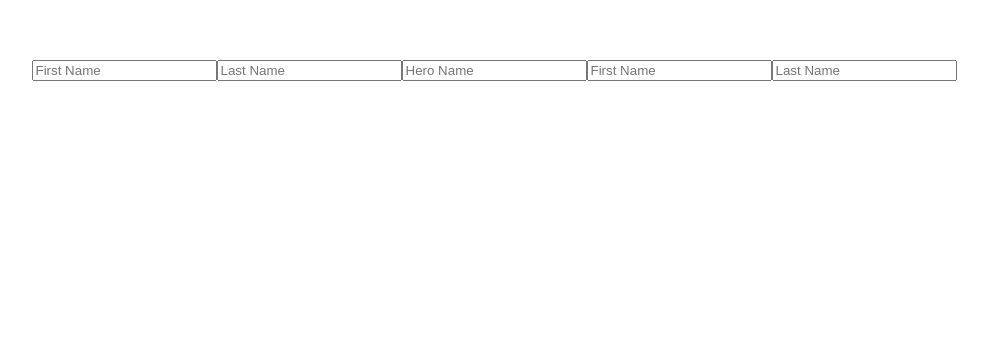
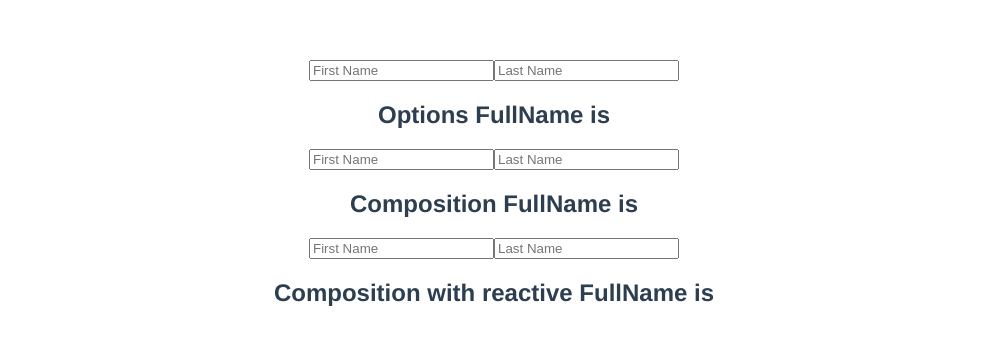
Before and after one commit to Omaralabdullah051/vue-composition, a Vue app: page / in a window 1280 px wide. Shown: the top 344 px of the page, without its empty margins (146-1134 px from the left). Built offline with nearby package versions, Linux system fonts and the light colour scheme.

Commit message:
replacing computed properties

```diff
--- a/src/App.vue
+++ b/src/App.vue
@@ -1,14 +1,14 @@
 <template>
-  <VModel/>
+  <Computed/>
 </template>
 
 <script>
-import VModel from "./components/VModel.vue";
+import Computed from "./components/Computed.vue";
 
 export default {
   name: 'App',
   components: {
-     VModel,
+     Computed,
   }
 }
 </script>
--- /dev/null
+++ b/src/components/Computed.vue
@@ -0,0 +1,63 @@
+<template>
+    <div>
+      <!-- Options API -->
+      <input type="text" placeholder="First Name" v-model="fName">
+      <input type="text" placeholder="Last Name" v-model="lName">
+      <h2>Options FullName is {{fullName}}</h2>
+
+      <input type="text" placeholder="First Name" v-model="refFirstName">
+      <input type="text" placeholder="Last Name" v-model="refLastName">
+      <h2>Composition FullName is {{refFullName}}</h2>
+
+      <input type="text" placeholder="First Name" v-model="reactiveFirstName">
+      <input type="text" placeholder="Last Name" v-model="reactiveLastName">
+      <h2>Composition with reactive FullName is {{reactiveFullName}}</h2>
+    </div>
+</template>
+
+<script>
+import {ref,computed, reactive, toRefs} from "vue";
+    export default {
+        name: 'ComputedA',
+        setup(){
+            const refFirstName = ref('');
+            const refLastName = ref('');
+
+            const refFullName = computed(()=> {
+                return `${refFirstName.value} ${refLastName.value}`
+            })
+
+            const state = reactive({
+                reactiveFirstName : '',
+                reactiveLastName : ''
+            })
+
+            const reactiveFullName = computed(()=> {
+                return `${state.reactiveFirstName} ${state.reactiveLastName}`
+            })
+
+            return {
+                refFirstName,
+                refLastName,
+                refFullName,
+                ...toRefs(state),
+                reactiveFullName
+            }
+        },
+        data(){
+            return {
+                fName: '',
+                lName: ''
+            }
+        },
+        computed: {
+            fullName(){
+                return `${this.fName} ${this.lName}`;
+            }
+        }
+    }
+</script>
+
+<style scoped>
+
+</style>
```
